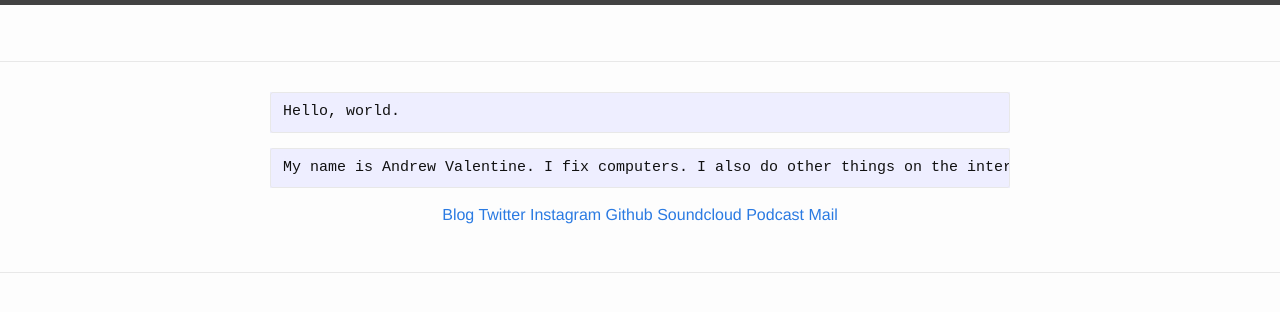
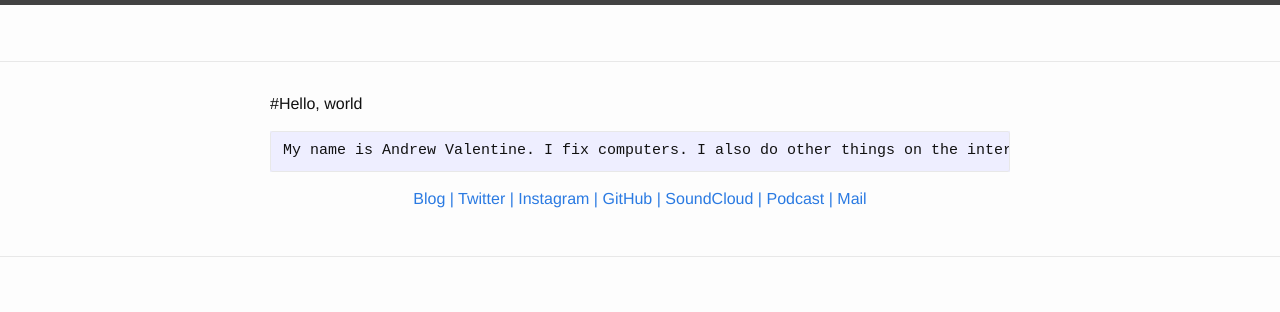
Before and after one commit to andrewvalentine/andrewvalentine.github.io, a Jekyll site: the page built from index.md, in a window 1280 px wide. Shown: the top 312 px of the page. Built offline with Jekyll 4.4.1, drawn with Linux system fonts in a browser that asks for light colours.

Commit message:
formatting changes

````diff
--- a/index.md
+++ b/index.md
@@ -1,11 +1,9 @@
 ---
 layout: default
 ---
-```
-Hello, world.
-```
+#Hello, world
 ```
 My name is Andrew Valentine. I fix computers. I also do other things on the internet. This webpage is for links to those things.
 ```
 
-<p align="center"> <a href="http://defaultswrite.co" target="_blank">Blog</a> <a href="https://www.twitter.com/andrewvalentine" target="_blank">Twitter</a> <a href="https://www.instagram.com/andrewvalentine" target="_blank">Instagram</a> <a href="https://www.github.com/andrewvalentine" target="_blank">Github</a> <a href="https://www.soundcloud.com/andrewvalentine" target="_blank">Soundcloud</a> <a href="http://www.briscast.com/mayors-of-bristol/" target="_blank">Podcast</a> <a href="mailto:andrew.r.valentine@gmail.com" target="_blank">Mail</a> </p>
+<p align="center"> <a href="http://defaultswrite.co" target="_blank">Blog |</a> <a href="https://www.twitter.com/andrewvalentine" target="_blank">Twitter |</a> <a href="https://www.instagram.com/andrewvalentine" target="_blank">Instagram |</a> <a href="https://www.github.com/andrewvalentine" target="_blank">GitHub |</a> <a href="https://www.soundcloud.com/andrewvalentine" target="_blank">SoundCloud |</a> <a href="http://www.briscast.com/mayors-of-bristol/" target="_blank">Podcast |</a> <a href="mailto:andrew.r.valentine@gmail.com" target="_blank">Mail</a> </p>
````
